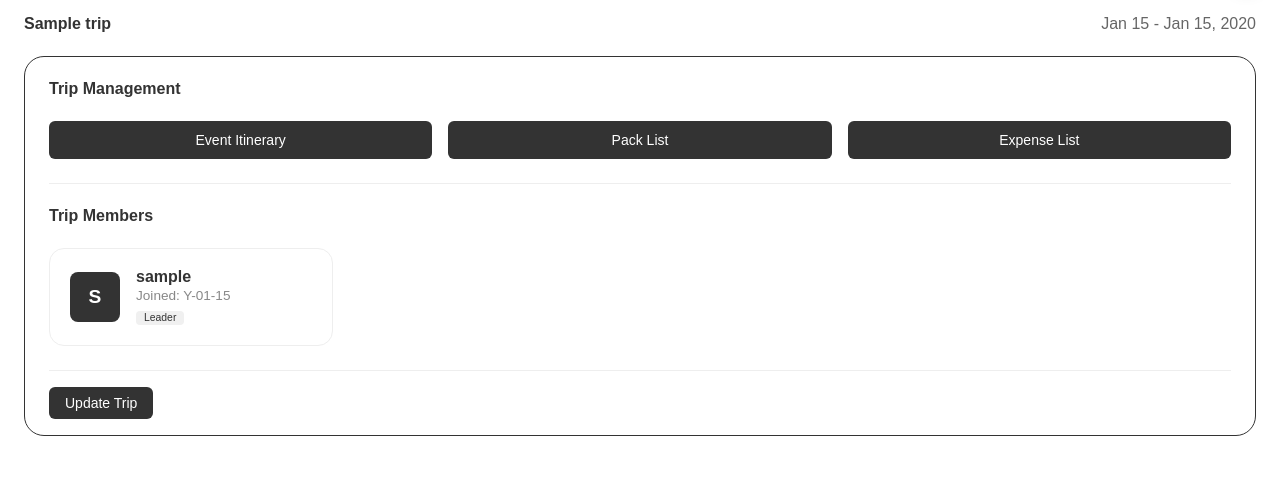
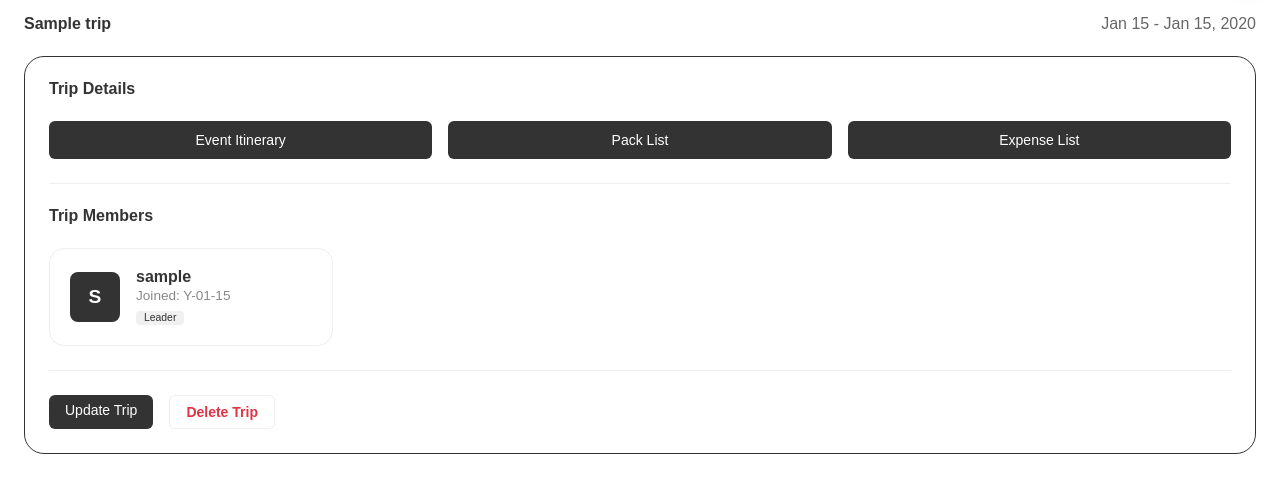
Before and after one commit to CdreKaputt/CSPB-3308-Team-4-Project, a Flask app: page /trips/1 in a window 1280 px wide. Shown: the part 65-558 px from the top of the page. Run offline with Flask 3, Linux system fonts and the light colour scheme; the visitor is signed in with stand-in values (Sample User, id 1); tables that the repository leaves empty hold one stand-in row (values such as "Sample post"); some libraries are stand-ins or nearby versions.

Commit message:
Add delete trip, update styling, update nav placeholders

```diff
--- a/backend/app/routes/trip_routes.py
+++ b/backend/app/routes/trip_routes.py
@@ -76,3 +76,15 @@ def edit_trip(trip_id):
         return redirect(url_for('trips.trip_show', trip_id=trip.id))
 
     return render_template('edit_trip_form.html', trip=trip)
+
+
+@trips_bp.route('/delete/<int:trip_id>', methods=['POST'])
+def delete_trip(trip_id):
+    trip = db.session.get(Trip, trip_id)
+    if not trip:
+        abort(404)
+
+    db.session.delete(trip)
+    db.session.commit()
+
+    return redirect(url_for('main.dashboard'))
--- a/backend/app/static/css/style_sheets/trips.css
+++ b/backend/app/static/css/style_sheets/trips.css
@@ -154,7 +154,12 @@
     font-style: italic;
 }
 
-/* Udate trip link */
+/* Udate /delete trip links */
+
+.trip-show-buttons {
+    display: flex;
+    gap: 1rem;
+}
 
 .edit-trip-link {
     text-decoration: none;
@@ -171,6 +176,23 @@
 
 .edit-trip-link:hover {
     background-color: #666;
+}
+
+.delete-trip-form > button {
+    text-decoration: none;
+    background: none;
+    color: #dc3545;
+    border: 1px solid #eee;
+    padding: 8px 16px;
+    border-radius: 6px;
+    cursor: pointer;
+    font-family: inherit;
+    font-weight: 600;
+    font-size: 14px;
+}
+
+.delete-trip-form > button:hover {
+    background: rgba(220, 53, 69, 0.1);
 }
 
 /* trip create/edit forms */
--- a/backend/app/templates/home.html
+++ b/backend/app/templates/home.html
@@ -24,8 +24,8 @@
 
                         <div class="dropdown-content">
                             <div class="dropdown-links">
-                                <a class="nav-link" href="{{ url_for('main.dashboard') }}">Dashboard - My Trips</a> <!-- update with url_for trips page once made -->
-                                <!-- <a class="nav-link" href="">Another Dummy Link</a> -->
+                                <a class="nav-link" href="{{ url_for('main.dashboard') }}">Dashboard - My Trips</a>
+                                <a class="nav-link" href="">Discover (under construction)</a>
                                 <a class="nav-link" href="{{ url_for('main.about') }}">About</a>
                             </div>
 
--- a/backend/app/templates/trip_show.html
+++ b/backend/app/templates/trip_show.html
@@ -13,7 +13,7 @@
 
         <div class="trip-container">
             <div class="trip-heading">
-                <h3>Trip Management</h3>
+                <h3>Trip Details</h3>
             </div>
 
             <div class="trip-details-links">
@@ -49,8 +49,18 @@
 
             <hr class="hr-divider">
 
-            <div>
+            <div class="trip-show-buttons">
                 <a class="edit-trip-link" href="{{ url_for('trips.edit_trip', trip_id=trip.id)}}">Update Trip</a>
+
+                <form class="delete-trip-form"
+                    action="{{url_for('trips.delete_trip', trip_id=trip.id)}}"
+                    method="POST"
+                    onsubmit="return confirm('Are you sure you want to delete this trip?')">
+
+                    <input type="hidden" name="csrf_token" value="{{ csrf_token() }}">
+
+                    <button type="submit">Delete Trip</button>
+                </form>
             </div>
         </div>
     </div>
```
